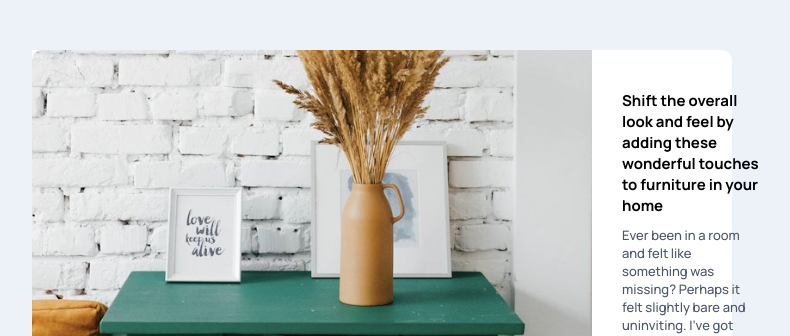
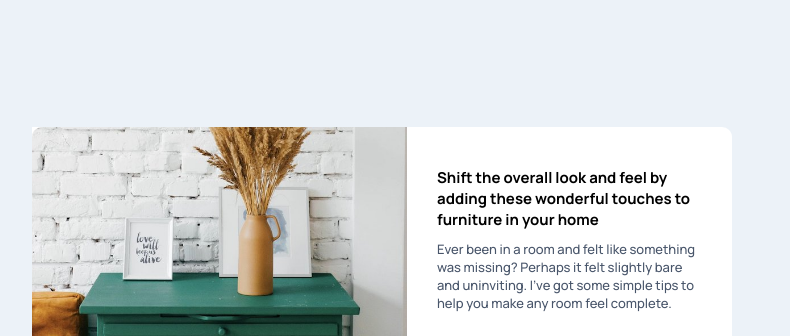
Before and after one commit to giorgi-gagnidze/article-preview-component-master, a plain HTML site: page index.html in a window 1280 px wide. Shown: the part 123-459 px from the top of the page, without its empty margins (258-1048 px from the left). Drawn offline with Linux system fonts and the light colour scheme.

Commit message:
Resolve image size chrome bug

```diff
--- a/CSS/style.css
+++ b/CSS/style.css
@@ -148,8 +148,7 @@ body {
 
   .main-img {
     object-fit: cover;
-    width: 80%;
-    height: auto;
+    height: 30rem;
     border-radius: 10px 0 0 10px;
   }
 
```
